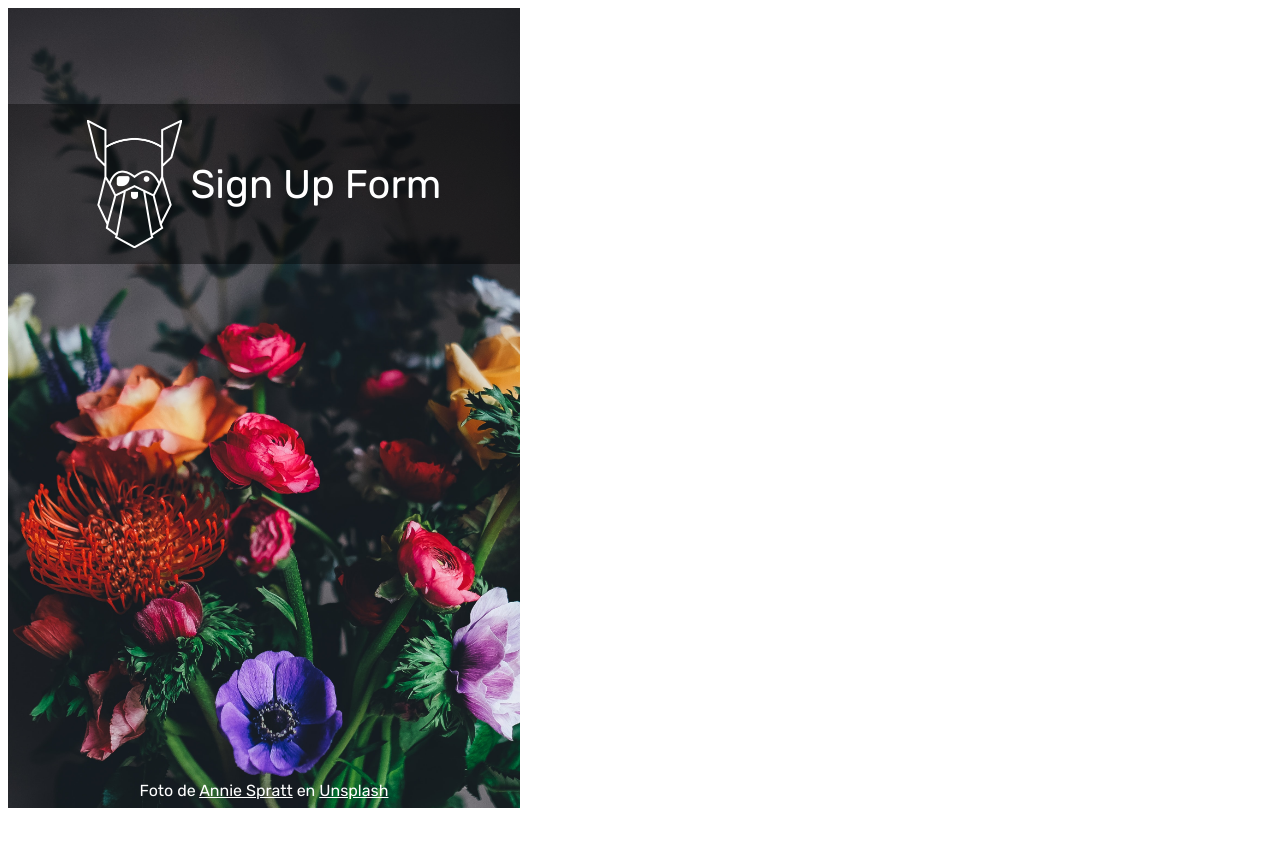
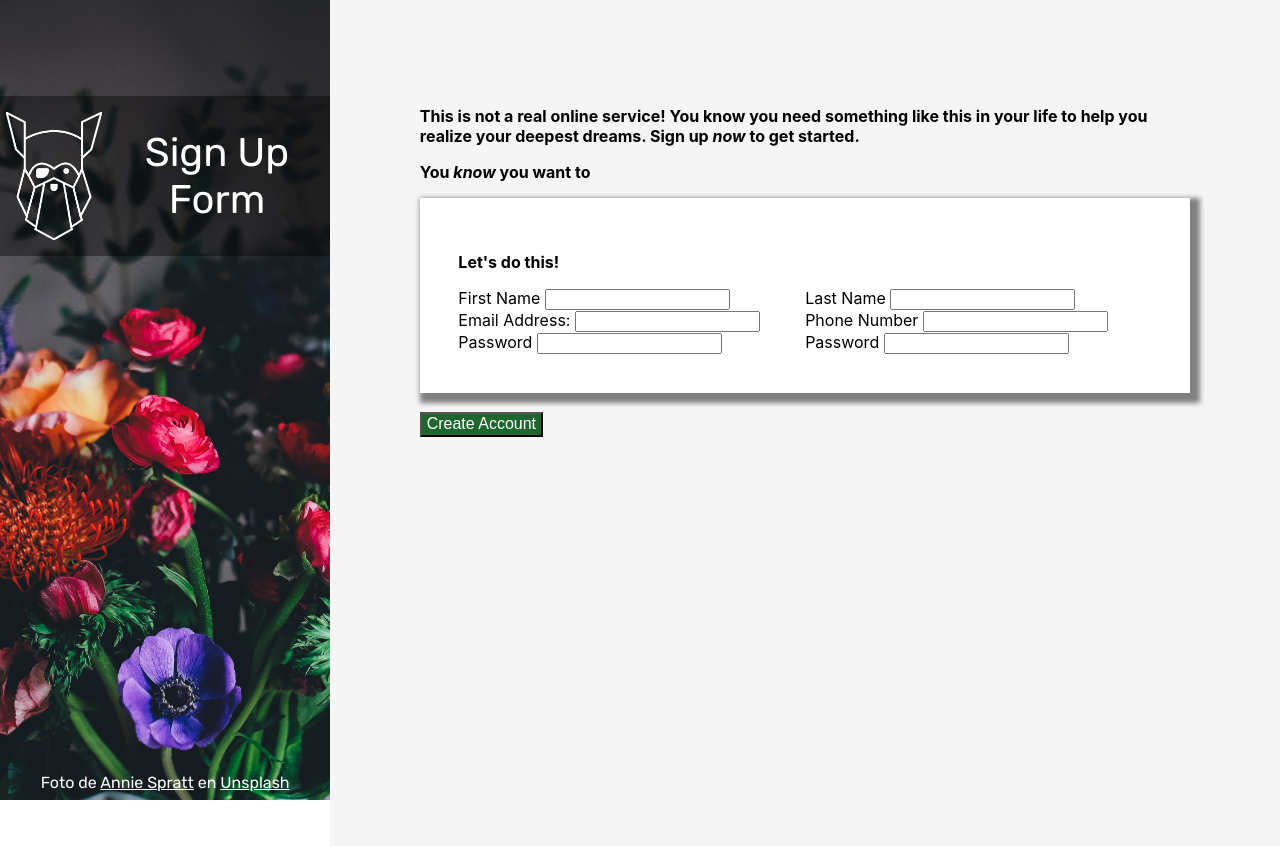
Before and after one commit to oscarote/sign-up-form, a plain HTML site: page index.html in a window 1280 px wide. Before the commit the page ends 816 px from the top, so only its background shows below. Drawn offline with Linux system fonts and the light colour scheme.

Commit message:
Create right section and form
Created all right section structure and form without
patterns yet.

```diff
--- a/index.html
+++ b/index.html
@@ -21,7 +21,42 @@
                 href="https://unsplash.com/es/s/fotos/flowers?utm_source=unsplash&utm_medium=referral&utm_content=creditCopyText">Unsplash</a>
         </footer>
     </div>
-    <div class="right"></div>
+    <div class="right">
+        <p class="boldtext">This is not a real online service! You know you need something like this in your life to
+            help you realize your deepest dreams. Sign up <em>now</em> to get started.</p>
+        <p class="boldtext">You <em>know</em> you want to</p>
+        <div class="formsection">
+            <p class="boldtext">Let's do this!</p>
+            <form action="#" method="post">
+                <div>
+                    <label for="first_name">First Name</label>
+                    <input type="text" id="first_name" name="first_name">
+                </div>
+                <div>
+                    <label for="last_name">Last Name</label>
+                    <input type="text" name="last_name" id="last_name">
+                </div>
+                <div>
+                    <label for="user_email">Email Address:</label>
+                    <input type="email" id="user_email" name="email">
+                </div>
+                <div>
+                    <label for="phone_number">Phone Number</label>
+                    <input type="tel" id="phone_number" name="phone_number">
+                </div>
+                <div>
+                    <label for="user_password">Password</label>
+                    <input type="password" id="user_password" name="password">
+                </div>
+                <div>
+                    <label for="user_passconfirm">Password</label>
+                    <input type="password" id="user_passconfirm" name="confirmedpass">
+                </div>
+            </form>
+        </div>
+        <button type="submit">Create Account</button>
+        <p></p>
+    </div>
 </body>
 
 </html>
--- a/style.css
+++ b/style.css
@@ -1,10 +1,11 @@
 @import url('https://fonts.googleapis.com/css2?family=Rubik:ital,wght@0,300;0,400;0,500;0,600;0,700;1,300;1,400;1,500;1,600;1,700&display=swap');
 
-.body {
+body {
     display: flex;
     flex-direction: row;
     font-size: 16px;
     box-sizing: border-box;
+    margin: 0;
 }
 
 /* Left section */
@@ -13,7 +14,8 @@
     background-image: url(./annie-spratt.jpg);
     background-repeat: no-repeat;
     background-size: cover;
-    width: 40vw;
+    background-position: center center;
+    width: 30vw;
     height: 100vh;
     position: relative;
     color: white;
@@ -53,3 +55,37 @@
 a, a:visited {
     color: white;
 }
+
+/* Right section */
+.right {
+    font-family: -apple-system, BlinkMacSystemFont, "Segoe UI", Roboto, Helvetica, Arial, sans-serif, "Apple Color Emoji", "Segoe UI Emoji", "Segoe UI Symbol";
+    background-color: whitesmoke;
+    width: 70vw;
+    height: 100vh;
+    color: black;
+    padding: 7%;
+}
+
+.boldtext {
+    font-size: 1rem;
+    font-weight: 700;
+}
+
+.formsection {
+    background-color: white;
+    box-shadow: 5px 5px 5px 5px gray;
+    padding: 5%;
+}
+
+button {
+    margin-top: 1.2rem;
+    background-color: #1d672f;
+    color: white;
+    font-size: 1rem;
+    padding: 0.1rem 0.3rem;
+}
+
+.formsection>form {
+    display: grid;
+    grid-template-columns: repeat(2, 1fr);
+}
```
